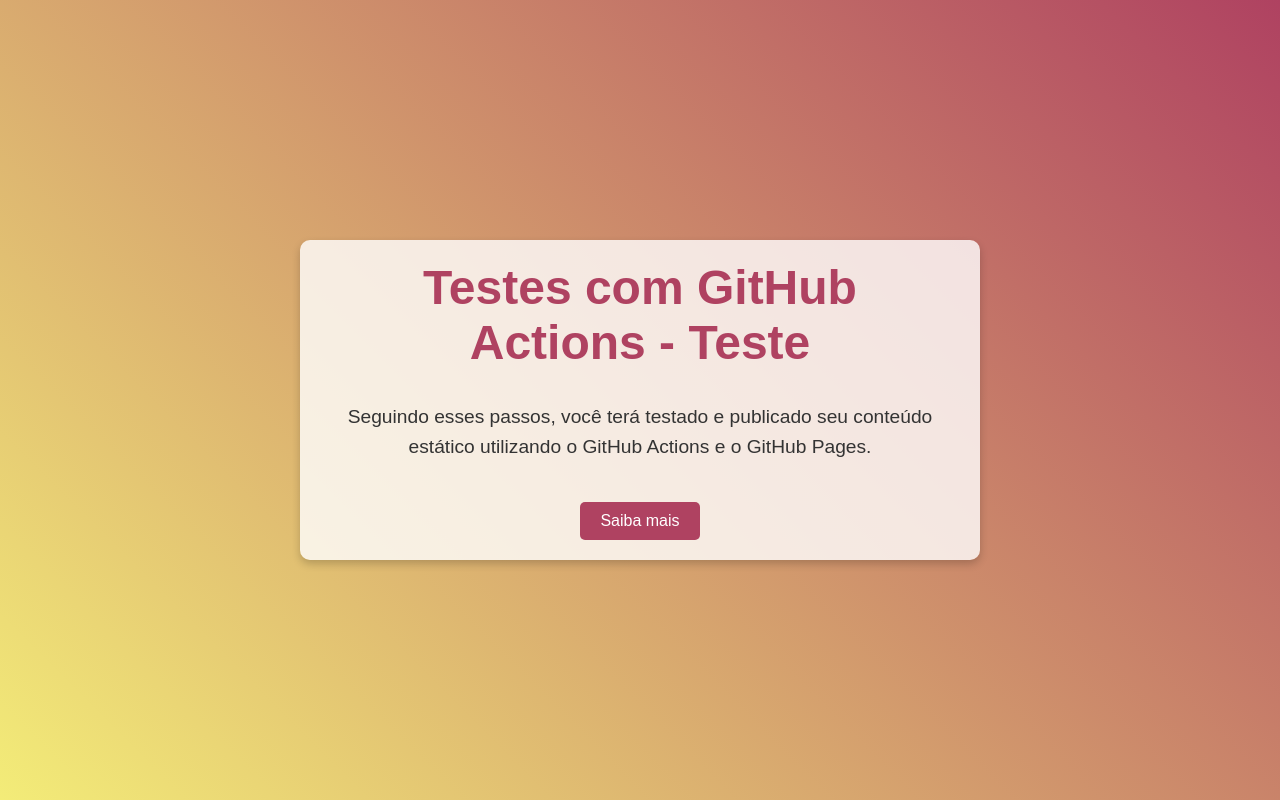
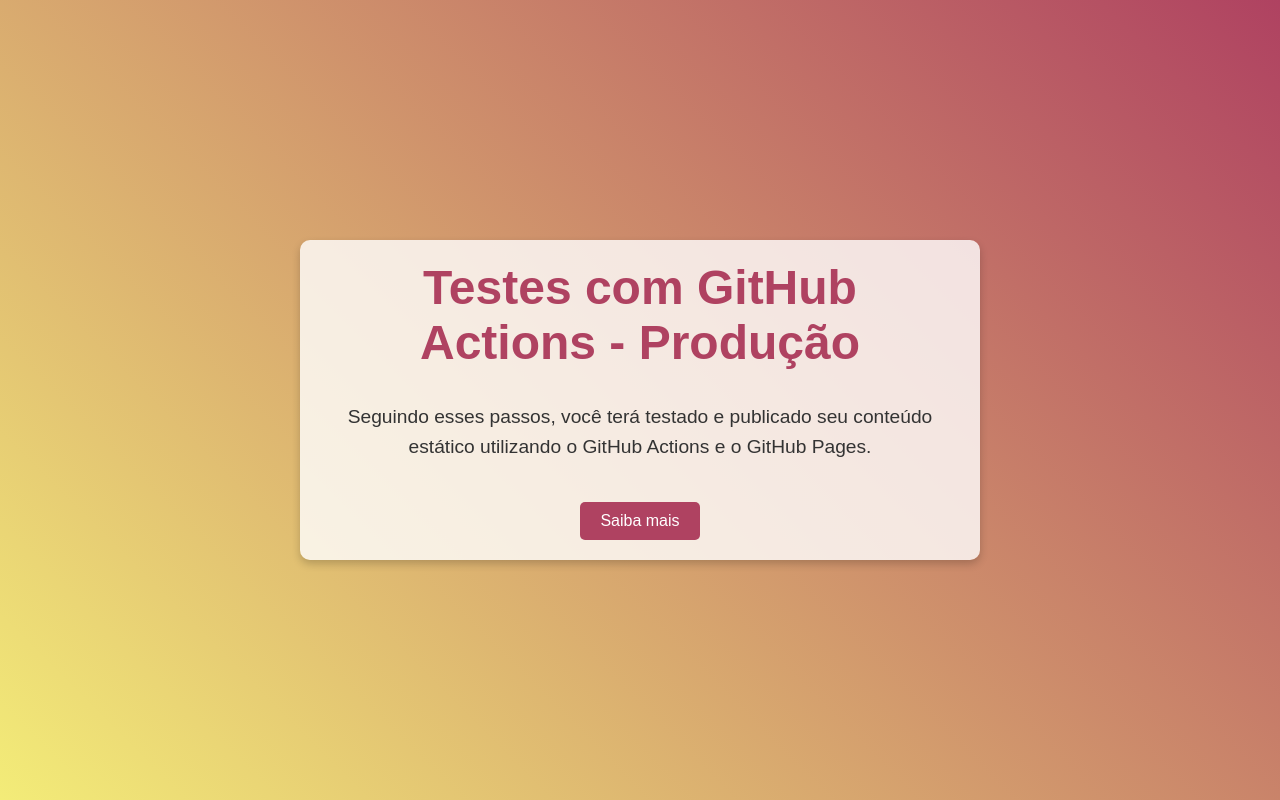
Before and after one commit to wandernovaesborel/redes_trab_2, a plain HTML site: page index.html in a window 1280 px wide. Drawn offline with Linux system fonts and the light colour scheme.

Commit message:
Update index.html

```diff
--- a/index.html
+++ b/index.html
@@ -52,7 +52,7 @@
 </head>
 <body>
   <div class="container">
-    <h1>Testes com GitHub Actions - Teste</h1>
+    <h1>Testes com GitHub Actions - Produção</h1>
     <p>Seguindo esses passos, você terá testado e publicado seu conteúdo estático utilizando o GitHub Actions e o GitHub Pages.</p>
     <a href="#" class="button">Saiba mais</a>
   </div>
```
